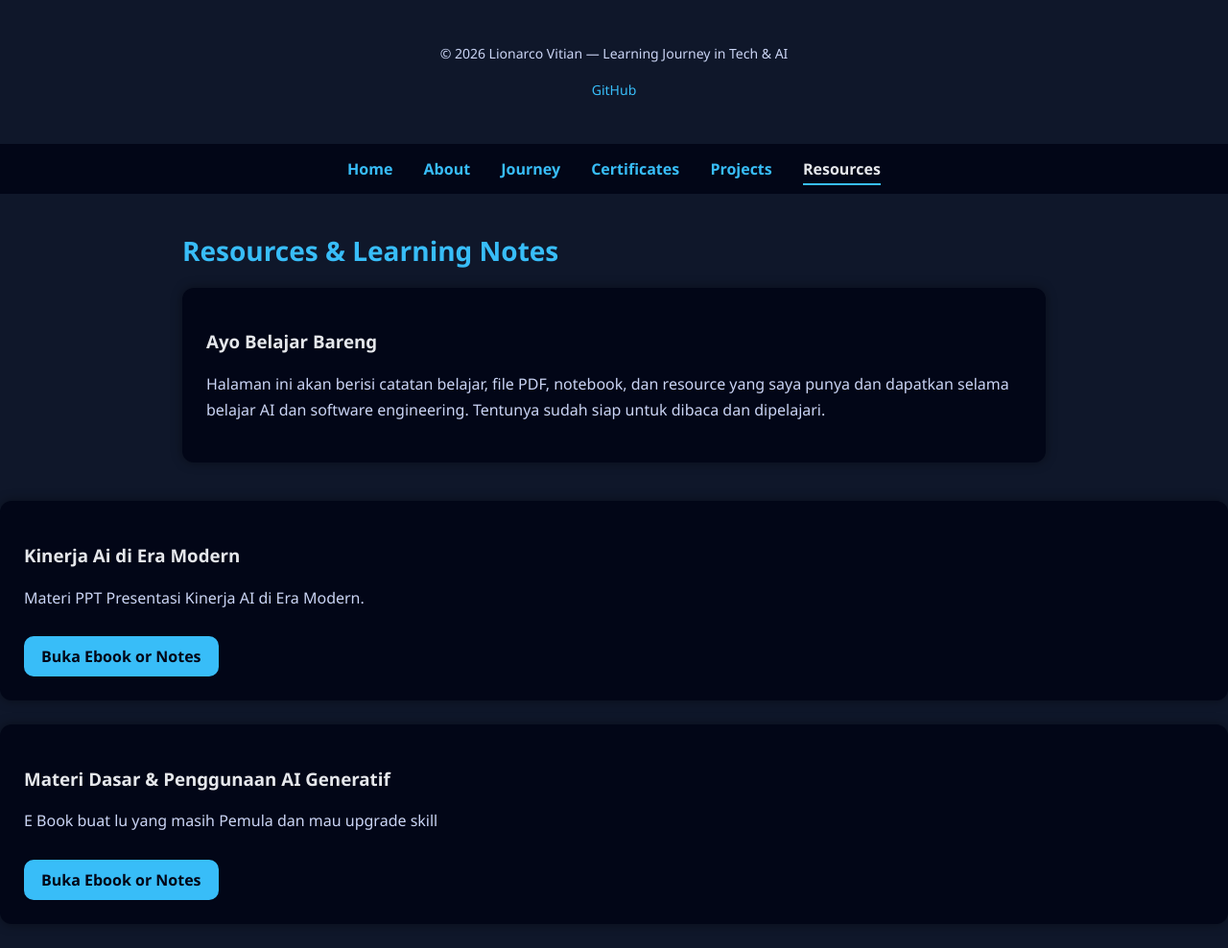
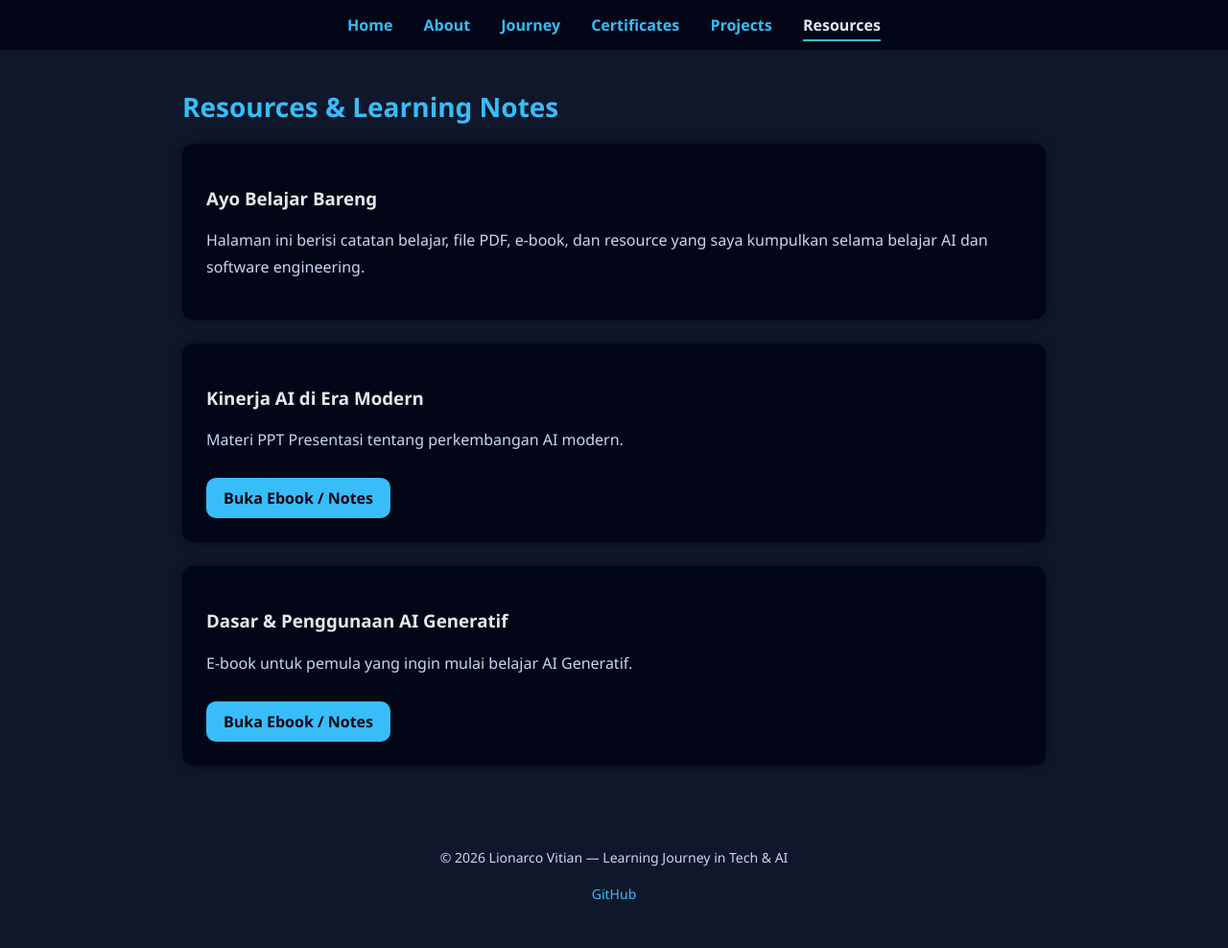
Before and after one commit to Lionarco/lionarco-portofolio, a plain HTML site: page notes.html in a window 1280 px wide. Shown: the whole page at 96% size. Drawn offline with Linux system fonts and the light colour scheme.

Commit message:
Fix notes page structure and ebook paths

```diff
--- a/notes.html
+++ b/notes.html
@@ -3,15 +3,9 @@
 <head>
   <meta charset="UTF-8">
   <meta name="viewport" content="width=device-width, initial-scale=1.0">
-  <title>Resources & Notes</title>
+  <title>Resources & Notes | Lionarco Vitian</title>
   <link rel="stylesheet" href="style.css">
 </head>
-<footer class="footer">
-  <p>© 2026 Lionarco Vitian — Learning Journey in Tech & AI</p>
-  <p>
-    <a href="https://github.com/Lionarco" target="_blank">GitHub</a>
-  </p>
-</footer>
 
 <body>
 
@@ -30,30 +24,37 @@
   <div class="card">
     <h3>Ayo Belajar Bareng</h3>
     <p>
-      Halaman ini akan berisi catatan belajar, file PDF, notebook, dan resource
-      yang saya punya dan dapatkan selama belajar AI dan software engineering.
-      Tentunya sudah siap untuk dibaca dan dipelajari.
+      Halaman ini berisi catatan belajar, file PDF, e-book, dan resource
+      yang saya kumpulkan selama belajar AI dan software engineering.
     </p>
   </div>
-</div>
 
+  <!-- EBOOK 1 -->
   <div class="card">
-  <h3>Kinerja Ai di Era Modern</h3>
-  <p>
-    Materi PPT Presentasi Kinerja AI di Era Modern.</p>
-  <a class="button" href="assets/e-book & notes/pdf materi-ppt-kinerja-ai-era-modern.pdf" target="_blank">
-    Buka Ebook or Notes
+    <h3>Kinerja AI di Era Modern</h3>
+    <p>Materi PPT Presentasi tentang perkembangan AI modern.</p>
+    <a class="button" href="assets/e_book_notes/pdf materi-ppt-kinerja-ai-era-modern.pdf" target="_blank">
+      Buka Ebook / Notes
     </a>
   </div>
 
+  <!-- EBOOK 2 -->
   <div class="card">
-  <h3>Materi Dasar & Penggunaan AI Generatif</h3>
-  <p>
-    E Book buat lu yang masih Pemula dan mau upgrade skill</p>
-  <a class="button" href="assets/e-book & notes/ebook-materi-link-akseskelasruang-ai.pdf" target="_blank">
-    Buka Ebook or Notes
+    <h3>Dasar & Penggunaan AI Generatif</h3>
+    <p>E-book untuk pemula yang ingin mulai belajar AI Generatif.</p>
+    <a class="button" href="assets/e_book_notes/ebook-materi-link-akseskelasruang-ai.pdf" target="_blank">
+      Buka Ebook / Notes
     </a>
   </div>
 
+</div> <!-- PENUTUP CONTAINER -->
+
+<footer class="footer">
+  <p>© 2026 Lionarco Vitian — Learning Journey in Tech & AI</p>
+  <p>
+    <a href="https://github.com/Lionarco" target="_blank">GitHub</a>
+  </p>
+</footer>
+
 </body>
 </html>
```
Also changed, not shown: 2 other files. Lines whose indentation alone changed are shown as unchanged.
